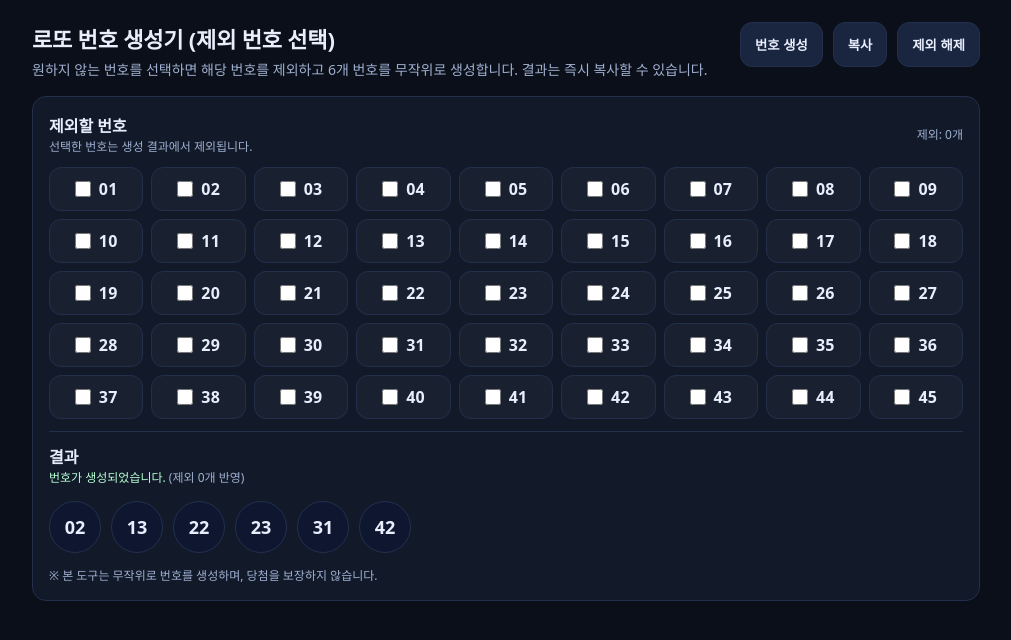
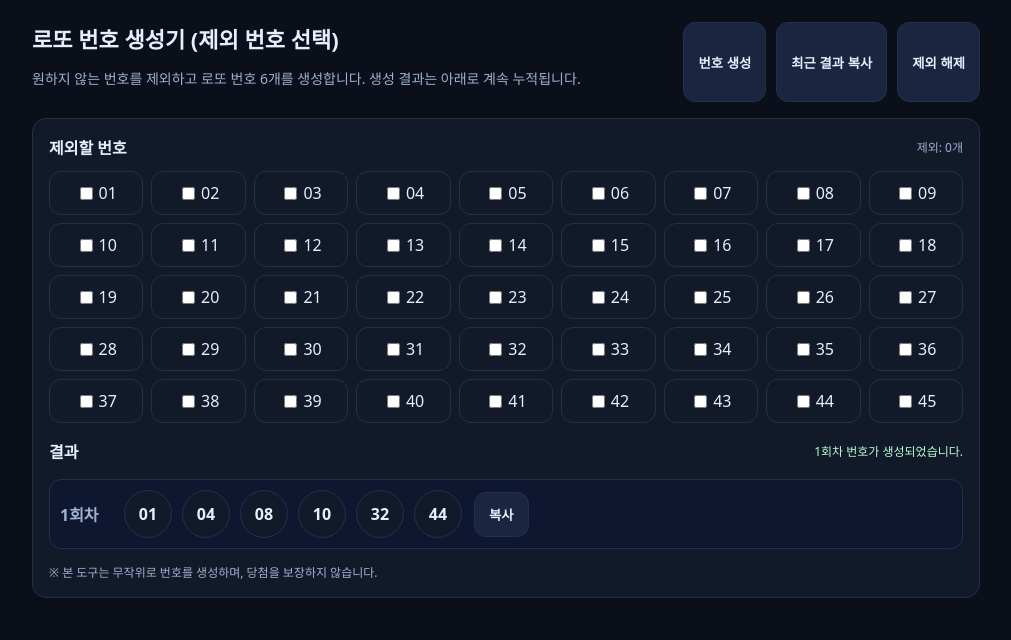
Before and after one commit to sharonkim12/lotto-number-generator, a plain HTML site: page index.html in a window 1280 px wide. Both pictures are taken after a click on the button "번호 생성". Shown: the whole page, without its empty margins (134-1145 px from the left). Drawn offline with Linux system fonts and the light colour scheme.

Commit message:
Update index.html

```diff
--- a/index.html
+++ b/index.html
@@ -4,96 +4,141 @@
   <meta charset="utf-8" />
   <meta name="viewport" content="width=device-width, initial-scale=1" />
   <title>로또 번호 생성기 (제외 번호 선택)</title>
-  <meta name="description" content="원하지 않는 번호를 제외하고 로또 번호 6개를 무작위로 생성합니다. 제외 번호 체크 후 버튼 한 번으로 생성 및 복사가 가능합니다." />
+  <meta name="description" content="원하지 않는 번호를 제외하고 로또 번호 6개를 무작위로 생성합니다. 생성할 때마다 결과가 누적되며, 각 결과를 개별 복사할 수 있습니다." />
+
   <style>
     :root { --bg:#0b0f19; --card:#121a2a; --text:#e8eefc; --muted:#9fb0d0; --line:#22304d; }
     * { box-sizing: border-box; }
     body { margin:0; font-family: system-ui, -apple-system, Segoe UI, Roboto, Arial, sans-serif; background: var(--bg); color: var(--text); }
     .wrap { max-width: 980px; margin: 0 auto; padding: 22px 16px 40px; }
-    .top { display:flex; gap:16px; align-items:flex-start; justify-content:space-between; flex-wrap:wrap; }
-    h1 { margin: 0 0 6px; font-size: 22px; letter-spacing: -0.2px; }
-    .desc { margin:0; color: var(--muted); font-size: 14px; line-height: 1.4; }
-    .card { margin-top: 16px; background: var(--card); border: 1px solid var(--line); border-radius: 14px; padding: 16px; }
-    .row { display:flex; gap:12px; flex-wrap:wrap; align-items:center; justify-content:space-between; }
+    h1 { margin: 0 0 6px; font-size: 22px; }
+    .desc { color: var(--muted); font-size: 14px; }
+
+    .top { display:flex; justify-content:space-between; gap:16px; flex-wrap:wrap; }
+    .btns { display:flex; gap:10px; }
+
     button {
-      appearance:none; border:1px solid var(--line); background:#1a2540; color:var(--text);
-      padding: 12px 14px; border-radius: 12px; cursor:pointer; font-weight: 700;
+      border:1px solid var(--line);
+      background:#1a2540;
+      color:var(--text);
+      padding: 12px 14px;
+      border-radius: 12px;
+      cursor:pointer;
+      font-weight:700;
     }
-    button:hover { filter: brightness(1.05); }
-    button:active { transform: translateY(1px); }
-    .btns { display:flex; gap:10px; flex-wrap:wrap; }
-    .hint { color: var(--muted); font-size: 12px; }
+
+    .card {
+      margin-top:16px;
+      background:var(--card);
+      border:1px solid var(--line);
+      border-radius:14px;
+      padding:16px;
+    }
+
+    .row { display:flex; justify-content:space-between; align-items:center; }
+    .hint { font-size:12px; color:var(--muted); }
 
     .grid {
-      margin-top: 12px;
+      margin-top:12px;
       display:grid;
-      grid-template-columns: repeat(9, minmax(0, 1fr));
-      gap: 8px;
+      grid-template-columns: repeat(9, 1fr);
+      gap:8px;
     }
-    @media (max-width: 720px) {
-      .grid { grid-template-columns: repeat(6, minmax(0, 1fr)); }
+
+    @media (max-width:720px){
+      .grid { grid-template-columns: repeat(6, 1fr); }
     }
+
     .n {
-      display:flex; align-items:center; justify-content:center;
-      border: 1px solid var(--line);
-      border-radius: 12px;
-      padding: 10px 6px;
-      background: rgba(255,255,255,0.03);
-      user-select:none;
+      display:flex;
+      align-items:center;
+      justify-content:center;
+      border:1px solid var(--line);
+      border-radius:12px;
+      padding:10px;
     }
-    .n input { width: 16px; height: 16px; margin: 0 8px 0 0; cursor:pointer; }
-    .n label { cursor:pointer; font-weight: 700; letter-spacing: 0.2px; }
+
+    .n input { margin-right:6px; }
 
     .result {
-      margin-top: 14px;
-      display:flex; gap:10px; flex-wrap:wrap; align-items:center;
-      min-height: 54px;
+      margin-top:16px;
+      display:flex;
+      flex-direction:column;
+      gap:12px;
     }
+
+    .result-row {
+      display:flex;
+      align-items:center;
+      gap:12px;
+      flex-wrap:wrap;
+      padding:10px;
+      border:1px solid var(--line);
+      border-radius:12px;
+      background:#0f1730;
+    }
+
+    .round {
+      min-width:52px;
+      font-weight:700;
+      color:#9fb0d0;
+    }
+
+    .balls {
+      display:flex;
+      gap:10px;
+      flex-wrap:wrap;
+    }
+
     .ball {
-      width: 52px; height: 52px; border-radius: 999px;
-      display:flex; align-items:center; justify-content:center;
-      background: #0f1730;
-      border: 1px solid var(--line);
-      font-weight: 900; font-size: 18px;
+      width:48px;
+      height:48px;
+      border-radius:999px;
+      display:flex;
+      align-items:center;
+      justify-content:center;
+      border:1px solid var(--line);
+      background:#121a2a;
+      font-weight:900;
     }
-    .danger { color: #ffb4b4; }
-    .ok { color: #b7ffd3; }
-    .footer { margin-top: 14px; color: var(--muted); font-size: 12px; line-height: 1.4; }
-    .sep { height:1px; background: var(--line); margin: 12px 0; }
+
+    .ok { color:#b7ffd3; }
+    .danger { color:#ffb4b4; }
+
+    .footer {
+      margin-top:14px;
+      font-size:12px;
+      color:var(--muted);
+    }
   </style>
 </head>
+
 <body>
 <div class="wrap">
+
   <div class="top">
     <div>
       <h1>로또 번호 생성기 (제외 번호 선택)</h1>
-        <p class="desc">원하지 않는 번호를 선택하면 해당 번호를 제외하고 6개 번호를 무작위로 생성합니다. 결과는 즉시 복사할 수 있습니다.</p>
+      <p class="desc">원하지 않는 번호를 제외하고 로또 번호 6개를 생성합니다. 생성 결과는 아래로 계속 누적됩니다.</p>
     </div>
     <div class="btns">
-        <button id="btnGen" type="button">번호 생성</button>
-        <button id="btnCopy" type="button">복사</button>
-        <button id="btnClear" type="button">제외 해제</button>
+      <button id="btnGen">번호 생성</button>
+      <button id="btnCopy">최근 결과 복사</button>
+      <button id="btnClear">제외 해제</button>
     </div>
   </div>
 
   <div class="card">
     <div class="row">
-        <div>
       <strong>제외할 번호</strong>
-          <div class="hint">선택한 번호는 생성 결과에서 제외됩니다.</div>
-        </div>
-        <div class="hint" id="countInfo">제외: 0개</div>
+      <span class="hint" id="countInfo">제외: 0개</span>
     </div>
 
     <div class="grid" id="grid"></div>
 
-      <div class="sep"></div>
-
-      <div class="row">
-        <div>
+    <div class="row" style="margin-top:16px;">
       <strong>결과</strong>
-          <div class="hint" id="status">아직 생성된 번호가 없습니다.</div>
-        </div>
+      <span class="hint" id="status">아직 생성된 번호가 없습니다.</span>
     </div>
 
     <div class="result" id="result"></div>
@@ -114,115 +159,87 @@
   const btnClear = document.getElementById('btnClear');
 
   let lastNumbers = [];
+  let round = 0;
 
-  function pad2(n){ return String(n).padStart(2,'0'); }
+  const pad2 = n => String(n).padStart(2,'0');
 
-  function renderGrid() {
-    const frag = document.createDocumentFragment();
-    for (let i=1; i<=45; i++) {
-      const wrap = document.createElement('div');
-      wrap.className = 'n';
-
-      const id = 'n' + i;
-      const cb = document.createElement('input');
-      cb.type = 'checkbox';
-      cb.id = id;
-      cb.dataset.num = String(i);
-
-      const label = document.createElement('label');
-      label.htmlFor = id;
-      label.textContent = pad2(i);
-
-      cb.addEventListener('change', updateCount);
-
-      wrap.appendChild(cb);
-      wrap.appendChild(label);
-      frag.appendChild(wrap);
+  function renderGrid(){
+    for(let i=1;i<=45;i++){
+      const d=document.createElement('div');
+      d.className='n';
+      d.innerHTML=`<input type="checkbox" data-num="${i}"><label>${pad2(i)}</label>`;
+      d.querySelector('input').addEventListener('change',updateCount);
+      grid.appendChild(d);
     }
-    grid.appendChild(frag);
   }
 
-  function getExcludedSet() {
-    const set = new Set();
-    grid.querySelectorAll('input[type="checkbox"]:checked').forEach(cb => {
-      set.add(Number(cb.dataset.num));
-    });
-    return set;
+  function updateCount(){
+    const c=grid.querySelectorAll('input:checked').length;
+    countInfo.textContent=`제외: ${c}개`;
   }
 
-  function updateCount() {
-    const excluded = getExcludedSet();
-    countInfo.textContent = `제외: ${excluded.size}개`;
-  }
-
-  function pick6(excludedSet) {
-    const pool = [];
-    for (let i=1; i<=45; i++) {
-      if (!excludedSet.has(i)) pool.push(i);
-    }
-    if (pool.length < 6) return null;
-
-    for (let i = pool.length - 1; i > 0; i--) {
-      const j = Math.floor(Math.random() * (i + 1));
-      [pool[i], pool[j]] = [pool[j], pool[i]];
+  function pick6(excluded){
+    const pool=[];
+    for(let i=1;i<=45;i++) if(!excluded.has(i)) pool.push(i);
+    if(pool.length<6) return null;
+    for(let i=pool.length-1;i>0;i--){
+      const j=Math.floor(Math.random()*(i+1));
+      [pool[i],pool[j]]=[pool[j],pool[i]];
     }
     return pool.slice(0,6).sort((a,b)=>a-b);
   }
 
-  function renderResult(nums) {
-    resultEl.innerHTML = '';
-    nums.forEach(n => {
-      const ball = document.createElement('div');
-      ball.className = 'ball';
-      ball.textContent = pad2(n);
-      resultEl.appendChild(ball);
-    });
-  }
-
-  btnGen.addEventListener('click', () => {
-    const excluded = getExcludedSet();
-    const picked = pick6(excluded);
-
-    if (!picked) {
-      lastNumbers = [];
-      resultEl.innerHTML = '';
-      statusEl.innerHTML = `<span class="danger">제외 번호가 너무 많아 번호를 생성할 수 없습니다. 최소 6개 이상 남겨 주세요.</span>`;
+  btnGen.onclick=()=>{
+    const excluded=new Set([...grid.querySelectorAll('input:checked')].map(c=>+c.dataset.num));
+    const nums=pick6(excluded);
+    if(!nums){
+      statusEl.innerHTML='<span class="danger">제외 번호가 너무 많아 생성할 수 없습니다.</span>';
       return;
     }
 
-    lastNumbers = picked;
-    renderResult(picked);
-    statusEl.innerHTML = `<span class="ok">번호가 생성되었습니다.</span> (제외 ${excluded.size}개 반영)`;
+    round++;
+    lastNumbers=nums;
+
+    const row=document.createElement('div');
+    row.className='result-row';
+
+    const r=document.createElement('div');
+    r.className='round';
+    r.textContent=`${round}회차`;
+
+    const balls=document.createElement('div');
+    balls.className='balls';
+    nums.forEach(n=>{
+      const b=document.createElement('div');
+      b.className='ball';
+      b.textContent=pad2(n);
+      balls.appendChild(b);
     });
 
-  btnCopy.addEventListener('click', async () => {
-    if (!lastNumbers.length) {
-      statusEl.innerHTML = `<span class="danger">복사할 번호가 없습니다. 먼저 번호를 생성해 주세요.</span>`;
+    const copy=document.createElement('button');
+    copy.textContent='복사';
+    copy.onclick=()=>navigator.clipboard.writeText(nums.map(pad2).join(' '));
+
+    row.append(r,balls,copy);
+    resultEl.appendChild(row);
+
+    statusEl.innerHTML=`<span class="ok">${round}회차 번호가 생성되었습니다.</span>`;
+  };
+
+  btnCopy.onclick=()=>{
+    if(!lastNumbers.length){
+      statusEl.innerHTML='<span class="danger">복사할 결과가 없습니다.</span>';
       return;
     }
+    navigator.clipboard.writeText(lastNumbers.map(pad2).join(' '));
+    statusEl.innerHTML='<span class="ok">최근 결과가 복사되었습니다.</span>';
+  };
 
-    const text = lastNumbers.map(pad2).join(' ');
-    try {
-      await navigator.clipboard.writeText(text);
-      statusEl.innerHTML = `<span class="ok">번호가 클립보드에 복사되었습니다.</span> ${text}`;
-    } catch {
-      const ta = document.createElement('textarea');
-      ta.value = text;
-      document.body.appendChild(ta);
-      ta.select();
-      document.execCommand('copy');
-      ta.remove();
-      statusEl.innerHTML = `<span class="ok">번호가 클립보드에 복사되었습니다.</span> ${text}`;
-    }
-  });
-
-  btnClear.addEventListener('click', () => {
-    grid.querySelectorAll('input[type="checkbox"]').forEach(cb => cb.checked = false);
+  btnClear.onclick=()=>{
+    grid.querySelectorAll('input').forEach(c=>c.checked=false);
     updateCount();
-    lastNumbers = [];
-    resultEl.innerHTML = '';
-    statusEl.textContent = '선택된 제외 번호가 해제되었습니다. 번호를 생성해 주세요.';
-  });
+    statusEl.textContent='제외 번호 선택이 초기화되었습니다.';
+  };
 
   renderGrid();
   updateCount();
```
Lines whose indentation alone changed are shown as unchanged.
